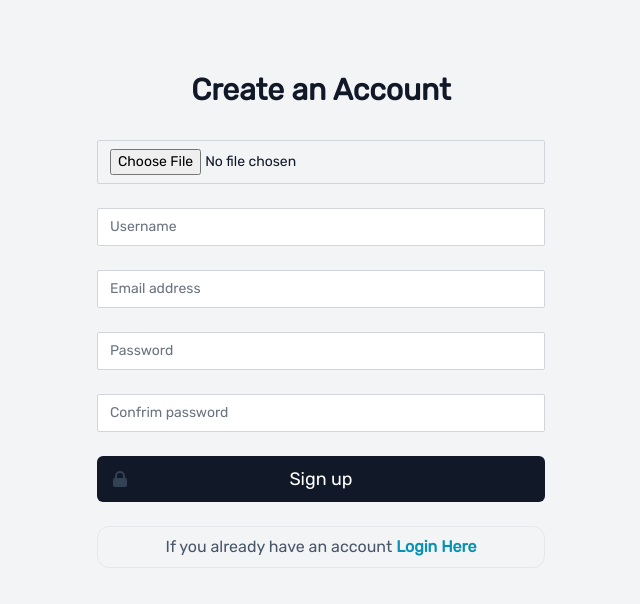
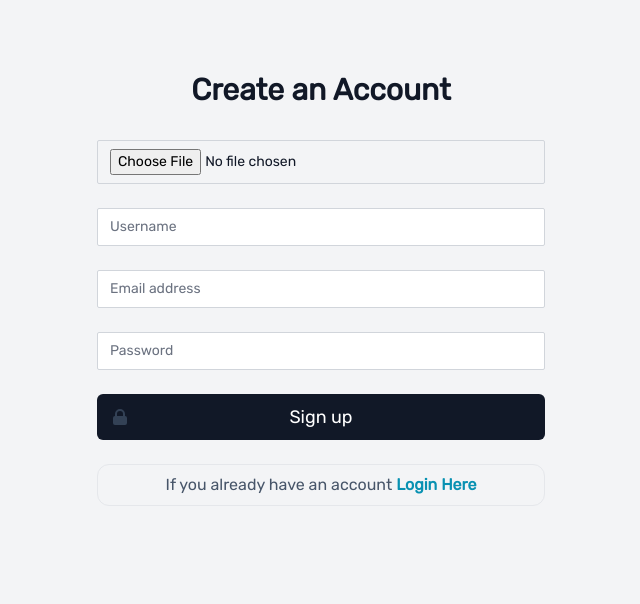
Before and after one commit to okoliken/Interact, a Vue app: page /create-an-account in a window 1280 px wide. Shown: the top 604 px of the page, without its empty margins (319-959 px from the left). Built offline with nearby package versions, Linux system fonts and the light colour scheme.

Commit message:
playing around with firebase

```diff
--- a/src/firebase/index.js
+++ /dev/null
@@ -1,21 +0,0 @@
-// Import the functions you need from the SDKs you need
-import { initializeApp } from "firebase/app";
-import { getAnalytics } from "firebase/analytics";
-// TODO: Add SDKs for Firebase products that you want to use
-// https://firebase.google.com/docs/web/setup#available-libraries
-
-// Your web app's Firebase configuration
-// For Firebase JS SDK v7.20.0 and later, measurementId is optional
-const firebaseConfig = {
-  apiKey: "AIzaSyCWO1A-_Si54IZINY7tK9gtHbjZyRJM2TI",
-  authDomain: "interact-61183.firebaseapp.com",
-  projectId: "interact-61183",
-  storageBucket: "interact-61183.appspot.com",
-  messagingSenderId: "748763685441",
-  appId: "1:748763685441:web:949d7db9374b1f9d445cc0",
-  measurementId: "G-536FQ35017"
-};
-
-// Initialize Firebase
-const app = initializeApp(firebaseConfig);
-const analytics = getAnalytics(app);
--- a/src/main.js
+++ b/src/main.js
@@ -2,5 +2,21 @@ import { createApp } from "vue";
 import App from "./App.vue";
 import "./index.css";
 
+import { initializeApp } from "firebase/app";
+
+// For Firebase JS SDK v7.20.0 and later, measurementId is optional
+const firebaseConfig = {
+  apiKey: "AIzaSyCWO1A-_Si54IZINY7tK9gtHbjZyRJM2TI",
+  authDomain: "interact-61183.firebaseapp.com",
+  projectId: "interact-61183",
+  storageBucket: "interact-61183.appspot.com",
+  messagingSenderId: "748763685441",
+  appId: "1:748763685441:web:949d7db9374b1f9d445cc0",
+  measurementId: "G-536FQ35017",
+};
+
+
+initializeApp(firebaseConfig);
+
 import router from "@/router/router";
 createApp(App).use(router).mount("#app");
--- a/src/views/Interact.vue
+++ b/src/views/Interact.vue
@@ -4,6 +4,10 @@ import AddCommentVue from "../components/AddComment.vue";
 import CommentsVue from "../components/Comments.vue";
 import ReuseableBtnVue from "../components/ReuseableBtn.vue";
 import commentsFrame from "@/components/commentsFrame.vue";
+
+import { onMounted } from "@vue/runtime-core";
+
+import { getFirestore, collection, getDocs } from "firebase/firestore";
 
 const addComment = ref("");
 const error = ref(false);
@@ -15,6 +19,19 @@ const sendComment = () => {
     console.log(addComment.value);
   }
 };
+
+const db = getFirestore();
+const colref = collection(db, "comments");
+
+onMounted(() => {
+  getDocs(colref).then((snapshot) => {
+    let comments  =  []
+    snapshot.docs.forEach((items => {
+        comments.push({...items.data(), id: items.id})
+    }))
+    console.log(comments)
+  });
+});
 </script>
 
 <template>
--- a/src/views/Signup.vue
+++ b/src/views/Signup.vue
@@ -6,13 +6,13 @@ import { minLength, required, email, sameAs } from "@vuelidate/validators";
 import { reactive, ref } from "@vue/reactivity";
 import { computed } from "@vue/runtime-core";
 
+
 // REACTIVE FORM DATA
 const fileInfo = ref(null);
 const account = reactive({
   email: "",
   username: "",
   password: "",
-  confirmpassword: "",
 });
 
 // VLIDATING REACTIVE FORM DATA
@@ -24,7 +24,6 @@ const rules = computed(() => {
     },
     username: { required },
     password: { required, minLength: minLength(6) },
-    confirmpassword: { required, sameAs: sameAs(account.password) },
   };
 });
 const v$ = useVuelidate(rules, account);
@@ -42,7 +41,7 @@ const handleSubmit = () => {
   if (v$.value.$error) {
     return false;
   } else {
-    console.log(account);
+    return true;
   }
   // END
 };
@@ -52,6 +51,8 @@ const checkIfUserTouched = () => {
     return true;
   } else return false;
 };
+
+
 </script>
 
 <template>
@@ -117,25 +118,6 @@ const checkIfUserTouched = () => {
             {{ v$.password.$errors[0].$message }}
           </span>
         </div>
-        <div>
-          <label for="password" class="sr-only">Password</label>
-          <input
-            type="password"
-            :class="[
-              v$.confirmpassword.$error ? 'ring-2 ring-red-400 border-2' : '',
-            ]"
-            autocomplete="confimpassword"
-            v-model="account.confirmpassword"
-            class="appearance-none rounded-sm relative block w-full px-3 py-2 border border-gray-300 placeholder-gray-500 text-gray-900 focus:outline-none focus:ring-indigo-500 focus:border-indigo-500 focus:z-10 sm:text-sm"
-            placeholder="Confrim password"
-          />
-          <span
-            v-if="v$.confirmpassword.$error"
-            class="text-red-400 font-semibold"
-          >
-            {{ v$.confirmpassword.$errors[0].$message }}
-          </span>
-        </div>
 
         <div>
           <ButtonVue
```
